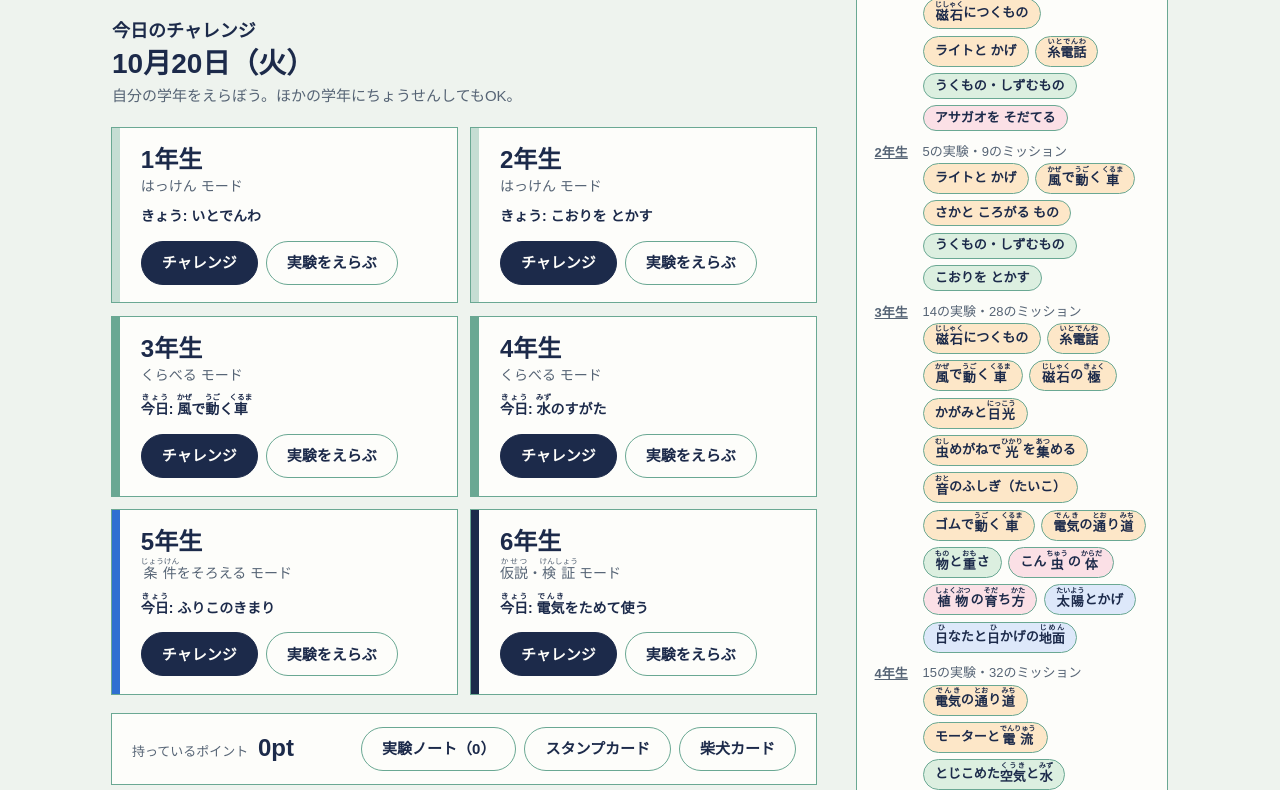
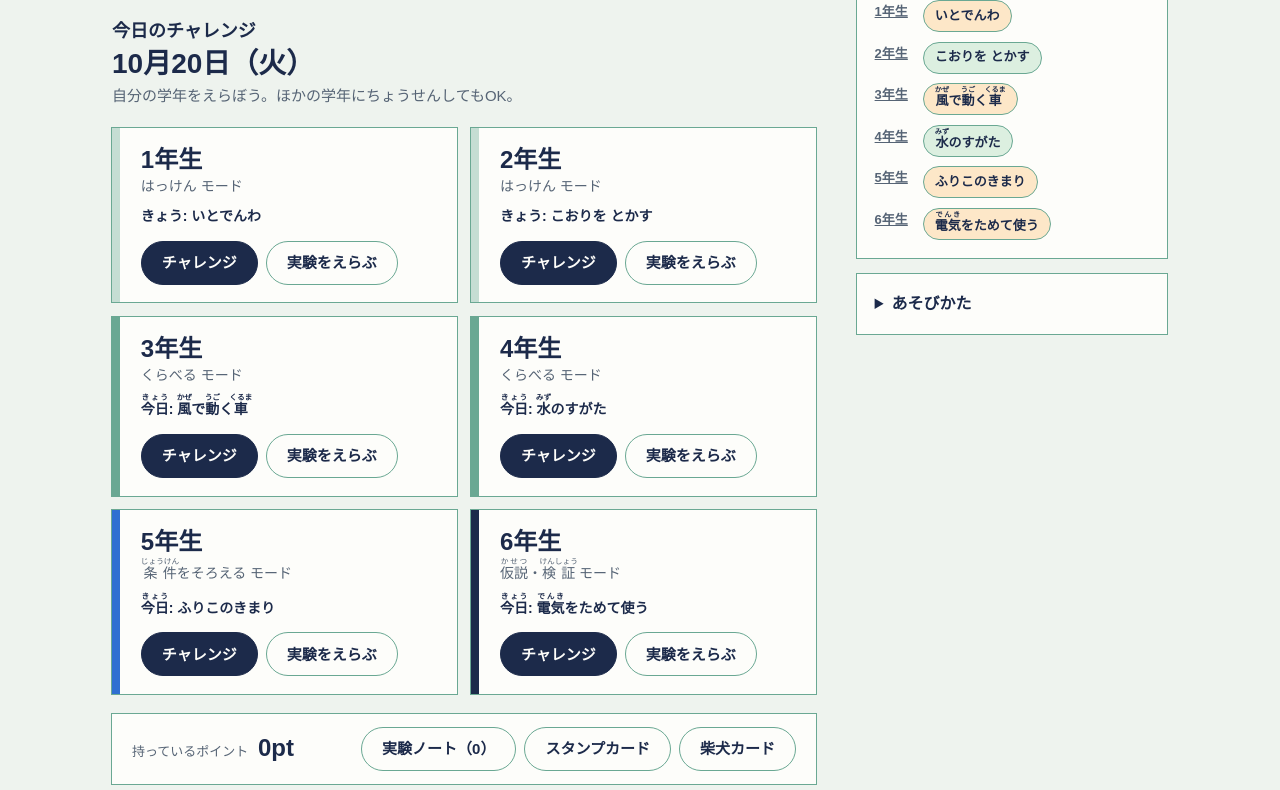
Before and after one commit to c1t0d0s0/science-lab, a website built with Vite: page index.html in a window 1280 px wide. Shown: the part 167-957 px from the top of the page. Built offline with nearby package versions, Linux system fonts and the light colour scheme; some packages are replaced by stand-ins of ours; a web font is replaced by a local one.

Commit message:
improved UI/UX

```diff
--- a/src/styles.css
+++ b/src/styles.css
@@ -2261,3 +2261,13 @@ rt {
 .field-title a {
   color: inherit;
 }
+
+/* ホームの「今日のチャレンジの実験」 */
+.today-exp {
+  justify-self: start;
+  gap: 0.3rem;
+  min-height: 2rem;
+  color: inherit;
+  text-decoration: none;
+  white-space: normal;
+}
--- a/src/ui/home.ts
+++ b/src/ui/home.ts
@@ -1,16 +1,13 @@
 import { dailyMission } from '../core/daily';
 import { jstDate } from '../core/date';
 import { GRADE, LEVELS, modeOf, type Level } from '../core/levels';
-import { balance, clearedCount, clearedMark, currentStreak, doneMark, getNotes, pruneOld } from '../core/storage';
+import { balance, clearedMark, currentStreak, doneMark, getNotes, pruneOld } from '../core/storage';
 import { EXPERIMENTS, FIELDS, MISSIONS, experimentById, experimentsFor, missionsFor } from '../experiments';
 import { accountBox } from './account';
 import { h, hanamaru, homeButton, mark, withRuby } from './dom';
 import { thumbnail } from './lab';
 import { guide, shiba } from './shiba';
 import { EXAM_BADGE, FIELD_LABEL, HOWTO, LEVEL_LABEL, MODE_LABEL, MODE_NOTE, REWARD, dateLabel, say } from './text';
-
-/** 右の列を出す画面のはば (styles.css の .home と同じ値) */
-const WIDE = '(min-width: 64rem)';
 
 /** 方眼ノートのマスに「理」「科」と書いた、タイトルのかざり */
 function crest(): HTMLElement {
@@ -98,30 +95,28 @@ export function renderHome(root: HTMLElement): void {
         h(
           'section',
           { class: 'fields', 'aria-labelledby': 'fields-title' },
-          h('h2', { id: 'fields-title' }, '実験の一覧'),
-          h('p', { class: 'fields-note' }, `${EXPERIMENTS.length}の実験・${MISSIONS.length}のミッション。クリアしたミッション: ${clearedCount()}`),
-          ...LEVELS.map((level) =>
-            h(
+          h('h2', { id: 'fields-title' }, '今日のチャレンジの実験'),
+          h('p', { class: 'fields-note' }, `ぜんぶで${EXPERIMENTS.length}の実験・${MISSIONS.length}のミッション。ほかの実験は、学年のページからえらべます。`),
+          ...LEVELS.map((level) => {
+            const exp = experimentById(dailyMission(today, level).exp)!;
+            const done = doneMark(today, level) > 0;
+            return h(
               'div',
               { class: 'field-group' },
               h('h3', { class: 'field-title' }, h('a', { href: `#/${level}` }, LEVEL_LABEL[level])),
               h(
-                'div',
-                {},
-                h('p', { class: 'fields-count' }, `${experimentsFor(level).length}の実験・${missionsFor(level).length}のミッション`),
-                h('ul', { class: 'chips' }, ...experimentsFor(level).map((e) => withRuby('li', `chip field-${e.field}`, e.label))),
+                'a',
+                { class: `chip today-exp field-${exp.field}`, href: `#/daily/${level}` },
+                done ? mark(true, 'mark mark-small') : null,
+                withRuby('span', '', say(level, exp)),
+                done ? h('span', { class: 'sr-only' }, '（やりとげた）') : null,
               ),
-            ),
-          ),
-          h(
-            'p',
-            { class: 'fields-note' },
-            ...FIELDS.map((f) => h('span', { class: `chip chip-small field-${f}` }, FIELD_LABEL[f].label.replace(/\(.+?\)/g, '').replace(/（.*/, ''))),
-          ),
+            );
+          }),
         ),
         h(
           'details',
-          { class: 'howto', open: matchMedia(WIDE).matches },
+          { class: 'howto' },
           h('summary', {}, 'あそびかた'),
           h('ul', {}, ...HOWTO.map((item) => h('li', {}, item))),
         ),
```
